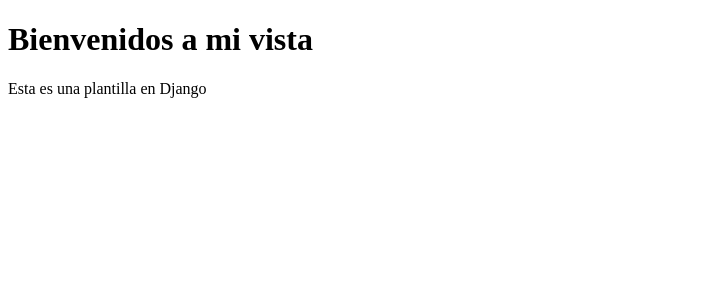
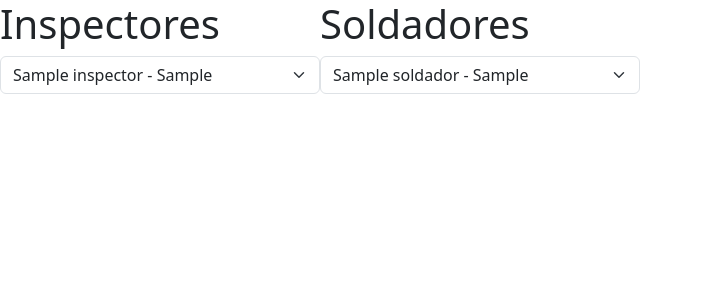
Before and after one commit to juanbike/smartWeldingDjango, a Django app: page /plantilla/ in a window 1280 px wide. Shown: the top 300 px of the page, without its empty margins (0-703 px from the left). Run offline with Django 5.2, Linux system fonts and the light colour scheme; tables that the repository leaves empty hold one stand-in row (values such as "Sample post"); some libraries are stand-ins or nearby versions.

Commit message:
creacion de los filtros (menu desplegable) para el inspector y soldador

```diff
--- a/smartwelding/settings.py
+++ b/smartwelding/settings.py
@@ -48,6 +48,7 @@ INSTALLED_APPS = [
     'django.contrib.messages',
     'django.contrib.staticfiles',
     'smartwelding',
+    "bootstrap5",
 ]
 
 MIDDLEWARE = [
--- a/smartwelding/templates/pages/miplantilla.html
+++ b/smartwelding/templates/pages/miplantilla.html
@@ -1,10 +1,36 @@
+{% load bootstrap5 %}
 <!DOCTYPE html>
 <html>
 <head>
+    {% bootstrap_css %}
   <title>Mi plantilla en Django</title>
 </head>
 <body>
-  <h1>{{ titulo }}</h1>
-  <p>{{ contenido }}</p>
+
+
+
+
+
+<div class="d-flex align-items-center">
+
+    <div class="col-3">
+        <h1>Inspectores</h1>
+        <select class="form-select me-3" aria-label="Default select example">
+            {% for inspector in inspectores %}
+            <option value={{ inspector.nombre }}>{{ inspector.nombre }} - {{ inspector.apellido }}</option>
+        {% endfor %}
+        </select>
+    </div>
+
+    <div class="col-3">
+        <h1>Soldadores</h1>
+        <select class="form-select me-3" aria-label="Default select example">
+            {% for soldador in soldadores %}
+            <option value={{ soldador.nombre }}>{{ soldador.nombre }} - {{ soldador.apellido }}</option>
+        {% endfor %}
+        </select>
+    </div>
+</div>
+{% bootstrap_javascript %}
 </body>
 </html>
--- a/smartwelding/views.py
+++ b/smartwelding/views.py
@@ -1,7 +1,17 @@
 from django.shortcuts import render
 from django.http import HttpResponse
+from smartwelding.models import Soldador, Inspector
 
+""""
 def miplantilla(request):
     titulo = 'Bienvenidos a mi vista'
     contenido = 'Esta es una plantilla en Django'
     return render(request, 'pages/miplantilla.html', {'titulo': titulo, 'contenido': contenido})
+"""
+
+
+def miplantilla(request):
+    inspectores = Inspector.objects.all()
+    soldadores = Soldador.objects.all()
+    print(inspectores)
+    return render(request, 'pages/miplantilla.html', {'inspectores': inspectores, 'soldadores': soldadores })
```
